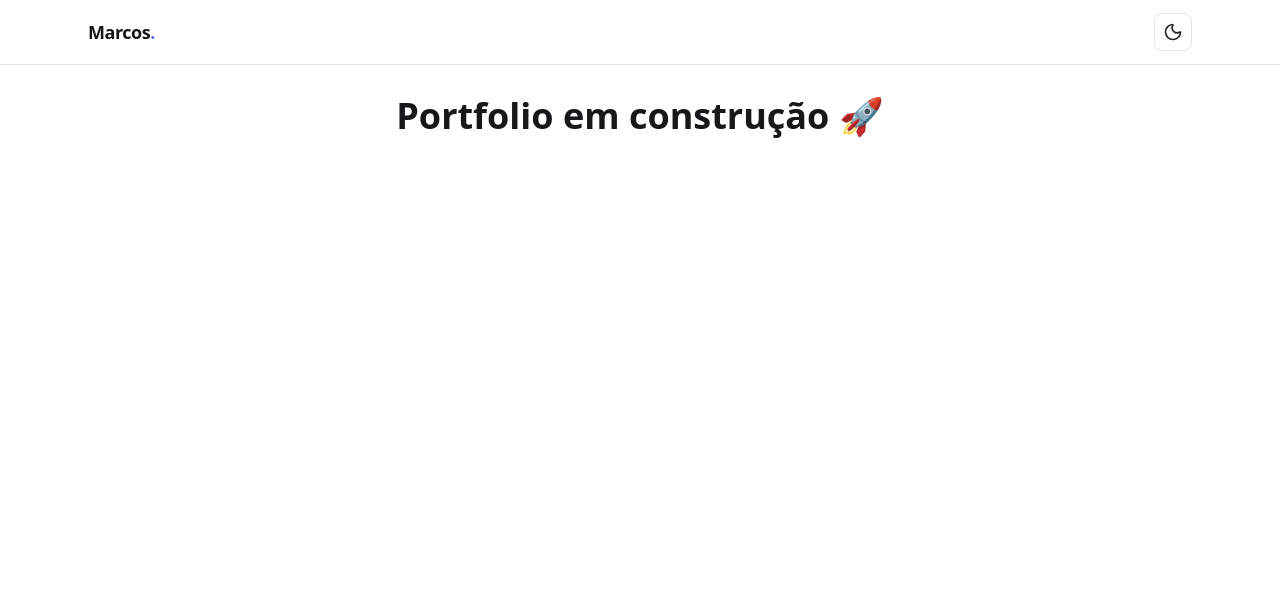
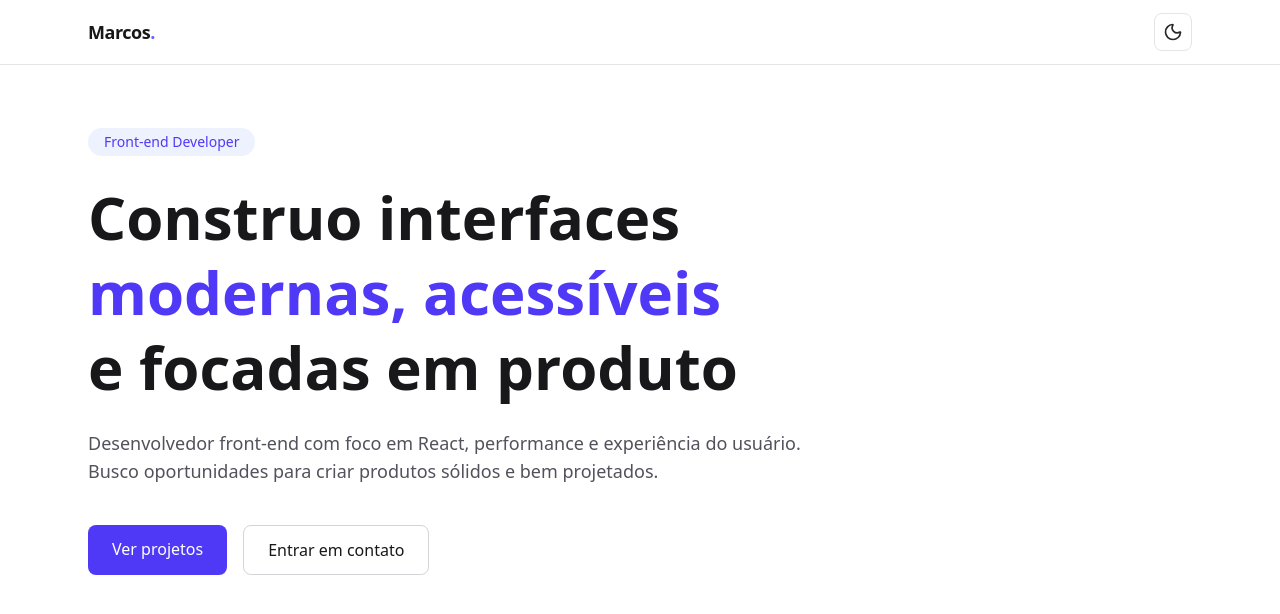
Before and after one commit to mpaullos/portfolio, a React (Vite) app: page / in a window 1280 px wide. Shown: the top 614 px of the page. Built offline with nearby package versions, Linux system fonts and the light colour scheme.

Commit message:
feat: add hero section with professional copy

```diff
--- a/src/App.tsx
+++ b/src/App.tsx
@@ -1,4 +1,5 @@
 import Navbar from "./components/Navbar";
+import Hero from "./sections/Hero";
 
 export default function App() {
   return (
@@ -8,9 +9,8 @@ export default function App() {
     >
       <Navbar />
 
-      {/* Espaço temporário */}
-      <main className="pt-24 flex justify-center">
-        <h1 className="text-4xl font-bold">Portfolio em construção 🚀</h1>
+      <main>
+        <Hero />
       </main>
     </div>
   );
--- /dev/null
+++ b/src/sections/Hero.tsx
@@ -0,0 +1,55 @@
+export default function Hero() {
+  return (
+    <section className="relative pt-32 pb-24">
+      <div className="max-w-6xl mx-auto px-6">
+        <div className="max-w-3xl">
+          {/* Badge */}
+          <span
+            className="inline-block mb-6 px-4 py-1 text-sm rounded-full
+                           bg-indigo-50 text-indigo-600
+                           dark:bg-indigo-500/10 dark:text-indigo-400"
+          >
+            Front-end Developer
+          </span>
+
+          {/* Headline */}
+          <h1 className="text-4xl sm:text-5xl lg:text-6xl font-bold leading-tight">
+            Construo interfaces
+            <span className="block text-indigo-600 dark:text-indigo-400">
+              modernas, acessíveis
+            </span>
+            e focadas em produto
+          </h1>
+
+          {/* Subheadline */}
+          <p className="mt-6 text-lg text-zinc-600 dark:text-zinc-400">
+            Desenvolvedor front-end com foco em React, performance e experiência
+            do usuário. Busco oportunidades para criar produtos sólidos e bem
+            projetados.
+          </p>
+
+          {/* CTAs */}
+          <div className="mt-10 flex flex-wrap gap-4">
+            <a
+              href="#projects"
+              className="px-6 py-3 rounded-lg bg-indigo-600 text-white
+                         hover:bg-indigo-700 transition-colors"
+            >
+              Ver projetos
+            </a>
+
+            <a
+              href="#contact"
+              className="px-6 py-3 rounded-lg border border-zinc-300
+                         dark:border-zinc-700
+                         hover:bg-zinc-100 dark:hover:bg-zinc-800
+                         transition-colors"
+            >
+              Entrar em contato
+            </a>
+          </div>
+        </div>
+      </div>
+    </section>
+  );
+}
```
